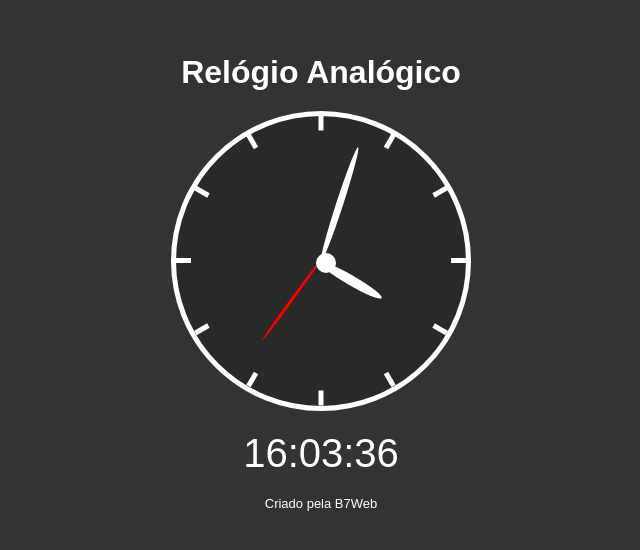
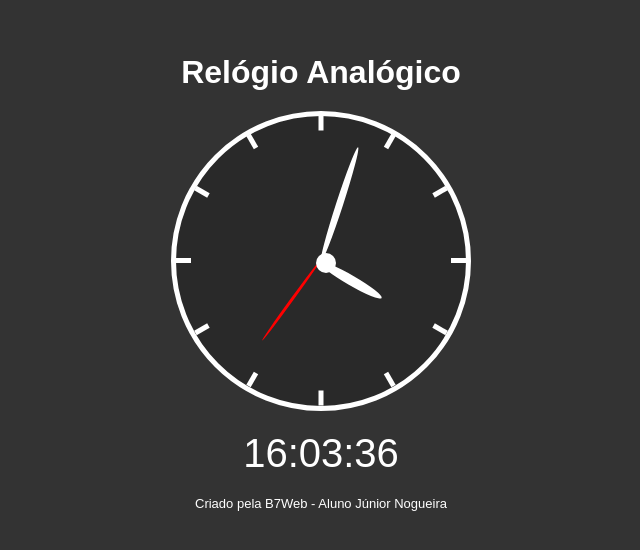
Before and after one commit to juniornsantos/relogio_analogico, a plain HTML site: page index.html in a window 1280 px wide. Shown: the part 118-668 px from the top of the page, without its empty margins (319-959 px from the left). Drawn offline with Linux system fonts and the light colour scheme.

Commit message:
organizando as pastas e arquivos

```diff
--- a/index.html
+++ b/index.html
@@ -34,7 +34,7 @@
     </div>
     <div class="digital">--:--:--</div>
 
-    <footer>Criado pela B7Web</footer>
+    <footer>Criado pela B7Web - Aluno Júnior Nogueira</footer>
 
     <script src="script.js"></script>
 </body>
```
Also changed, not shown: 1 other file.
